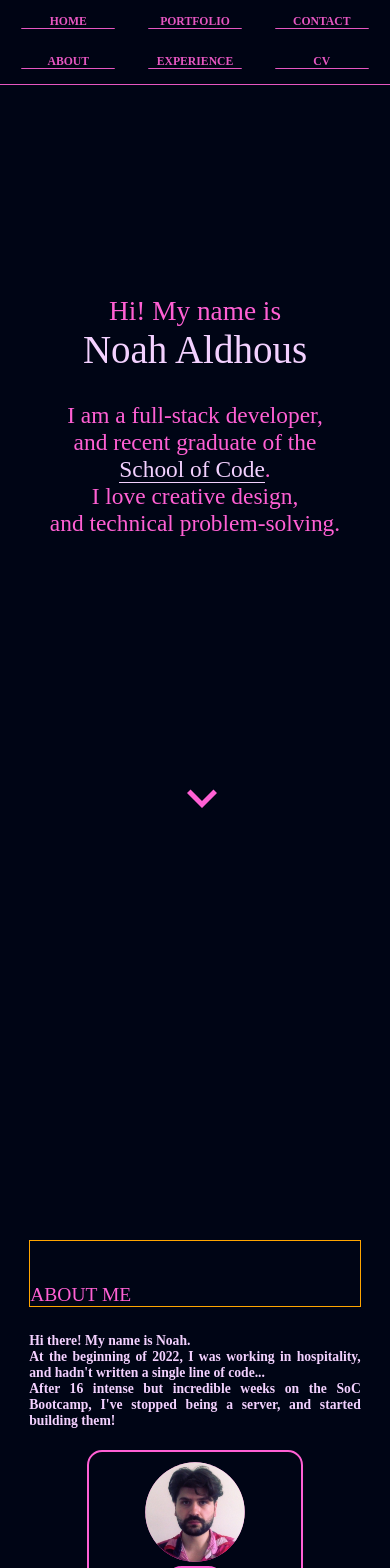
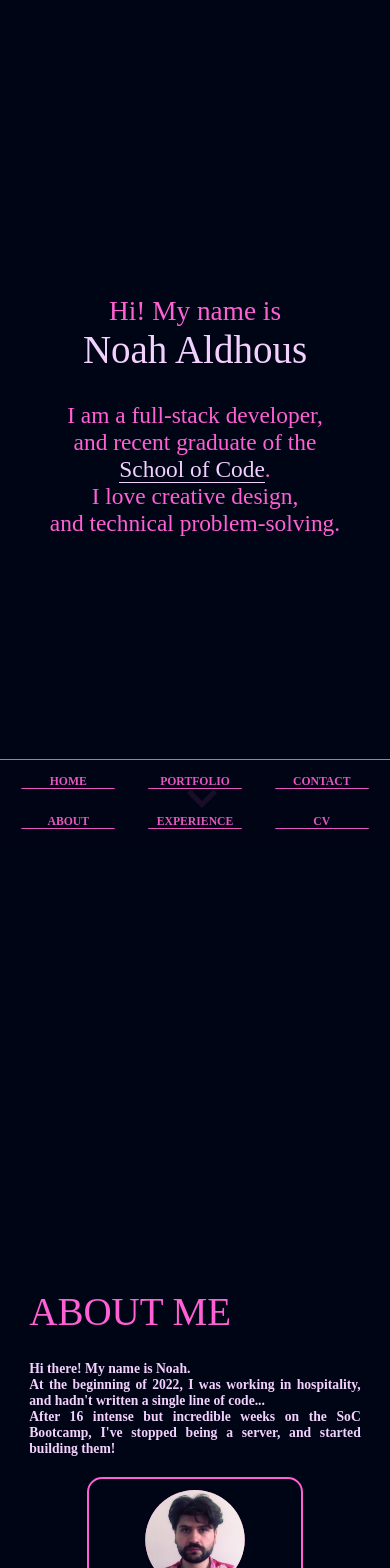
Before and after one commit to NoahAldhous/portfolio-page, a React (Create React App) app: page / in a window 390 px wide. Shown: the top 1568 px of the page. Built offline with nearby package versions, Linux system fonts and the light colour scheme; a web font is replaced by a local one.

Commit message:
for phone screens, the navbar now sits on the bottom of the page.

```diff
--- a/src/components/Aboutmepage/Aboutmepage.css
+++ b/src/components/Aboutmepage/Aboutmepage.css
@@ -182,16 +182,6 @@
         height: 60%
     }
 
-    .Subheading{
-        margin: 0px;
-        margin-top: 1%;
-        font-size: 5vw;
-        color: var(--primary-color);
-        font-weight: lighter;
-        border: 1px solid orange;
-
-    }
-
     .Abouttext{
         /* border: 1px solid red; */
         font-size: 3.5vw;
--- a/src/components/App/App.js
+++ b/src/components/App/App.js
@@ -26,7 +26,7 @@ function App() {
           document.querySelector(".Icon-container").style.top = "91%";
       }
       else if (prevScrollpos > currentScrollPos){
-          document.querySelector(".light-mode-button-container").style.top = "0%";
+          document.querySelector(".light-mode-button-container").style.top = "-10%";
       }
       else {
           document.querySelector(".light-mode-button-container").style.top = "-15vh";
--- a/src/components/Header/Header.css
+++ b/src/components/Header/Header.css
@@ -12,13 +12,14 @@
         height: var(--Header-height);
         min-height: 35px;
         position: fixed;
+        bottom: 0;
         transition: background-color 0.5s;
         display: flex;
         flex-direction: row;
         align-items: center;
         justify-content: space-evenly;
         z-index: 3;
-        border-bottom: 1px solid var(--primary-color);
+        border-top: 1px solid var(--primary-color);
     }
 
     .Header-Button-Container{
```
